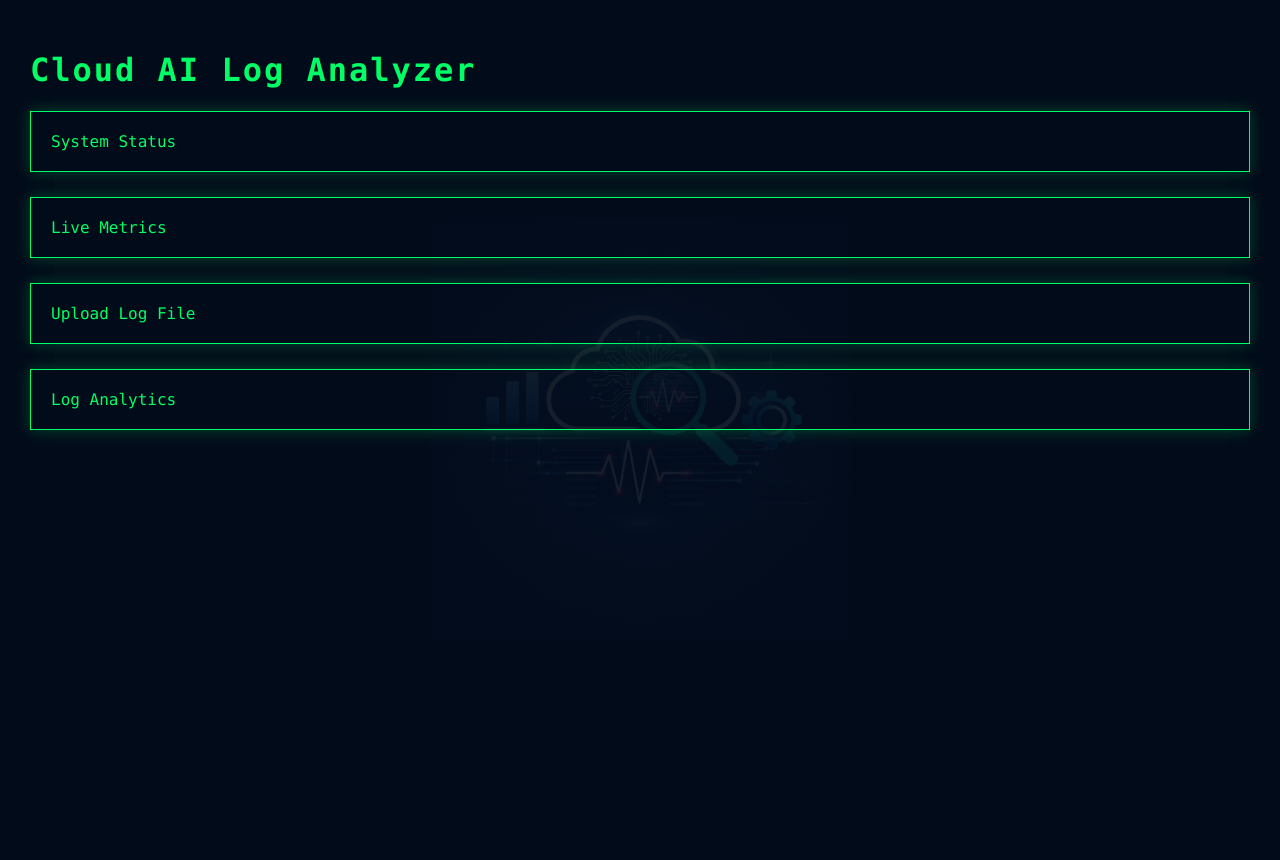
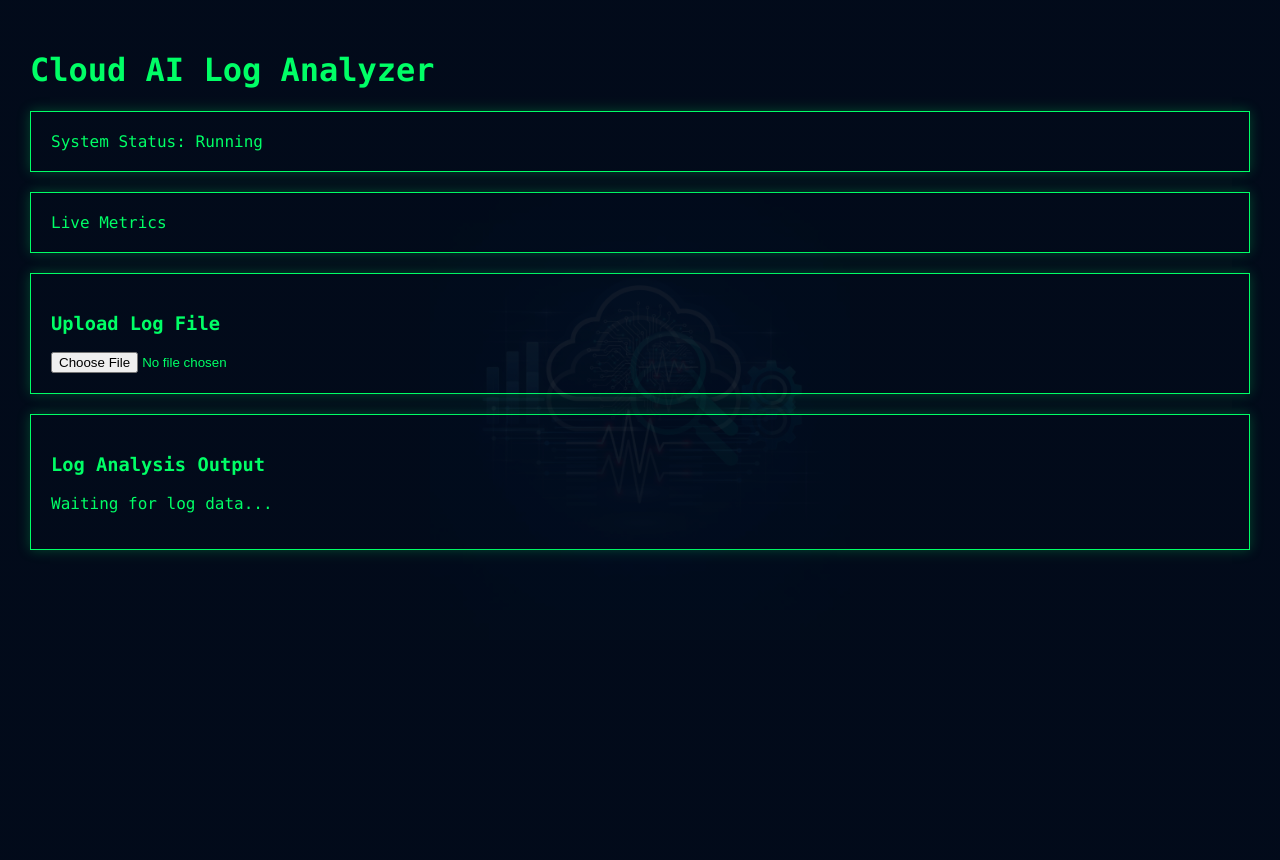
Before and after one commit to Davidson0003/Cloud-Ai-Log-Analyzer, a Flask app: template app/templates/index.html in a window 1280 px wide. Run offline with Flask 3, Linux system fonts and the light colour scheme; the template is opened without the code that fills it, so the values that code supplies are empty.

Commit message:
Update logo splash, loading animation, watermark

```diff
--- a/app/templates/index.html
+++ b/app/templates/index.html
@@ -5,96 +5,116 @@
 <title>Cloud AI Log Analyzer</title>
 
 <style>
-        /* ===== GLOBAL STYLES ===== */
-        body {
-            margin: 0;
-            font-family: Consolas, monospace;
-            background-color: #020b1a;
-            color: #00ff66;
-            overflow: hidden;
+body{
+    margin:0;
+    background:#020b1a;
+    color:#00ff66;
+    font-family:Consolas, monospace;
 }
 
-        /* ===== SPLASH SCREEN ===== */
-        #splash {
-            position: fixed;
-            top: 0;
-            left: 0;
-            width: 100%;
-            height: 100%;
-            background: radial-gradient(circle at center, #03162f, #020b1a);
-            display: flex;
-            align-items: center;
-            justify-content: center;
-            z-index: 9999;
-            animation: fadeOut 1s ease-in-out forwards;
-            animation-delay: 3s;
+/* Splash logo screen */
+#logoScreen{
+    position:fixed;
+    inset:0;
+    background:#020b1a;
+    display:flex;
+    flex-direction:column;
+    justify-content:center;
+    align-items:center;
+    z-index:9999;
 }
 
-        #splash img {
-            width: 220px;
-            opacity: 0;
-            animation: fadeIn 2s ease-in-out forwards;
+/* Logo */
+#logoScreen img{
+    width:220px;
+    opacity:0;
+    animation:fadeIn 2s forwards;
 }
 
-        @keyframes fadeIn {
-            to { opacity: 1; }
+/* Loading spinner */
+.loader{
+    margin-top:25px;
+    width:45px;
+    height:45px;
+    border:4px solid rgba(0,255,102,0.2);
+    border-top:4px solid #00ff66;
+    border-radius:50%;
+    animation:spin 1s linear infinite;
 }
 
-        @keyframes fadeOut {
-            to {
-                opacity: 0;
-                visibility: hidden;
-            }
+@keyframes spin{
+    to{transform:rotate(360deg);}
 }
 
-        /* ===== DASHBOARD ===== */
-        #dashboard {
-            display: none;
-            min-height: 100vh;
-            padding: 30px;
-            background:
-                linear-gradient(rgba(2,11,26,0.92), rgba(2,11,26,0.92)),
-                url("{{ url_for('static', filename='images/logo.jpeg') }}");
-            background-repeat: no-repeat;
-            background-position: center;
-            background-size: 420px;
+@keyframes fadeIn{
+    to{opacity:1;}
 }
 
-        h1 {
-            color: #00ff66;
-            letter-spacing: 2px;
+/* Dashboard */
+#dashboard{
+    display:none;
+    min-height:100vh;
+    padding:30px;
+    background:
+      linear-gradient(rgba(2,11,26,.97), rgba(2,11,26,.97)),
+      url("{{ url_for('static', filename='images/logo.jpeg') }}") center no-repeat;
+    background-size:420px;
 }
 
-        .panel {
-            border: 1px solid #00ff66;
-            padding: 20px;
-            margin-bottom: 25px;
-            box-shadow: 0 0 15px rgba(0,255,102,0.25);
+/* Light watermark */
+#dashboard::before{
+    content:"";
+    position:fixed;
+    inset:0;
+    background:url("{{ url_for('static', filename='images/logo.jpeg') }}") center no-repeat;
+    background-size:420px;
+    opacity:0.05;
+    pointer-events:none;
+}
+
+/* Panels */
+.panel{
+    border:1px solid #00ff66;
+    padding:20px;
+    margin-bottom:20px;
+    box-shadow:0 0 12px rgba(0,255,102,.25);
 }
 </style>
 </head>
+
 <body>
 
-    <!-- SPLASH SCREEN -->
-    <div id="splash">
-        <img src="{{ url_for('static', filename='images/logo.jpeg') }}" alt="Logo">
+<!-- LOGO SPLASH -->
+<div id="logoScreen">
+    <img src="{{ url_for('static', filename='images/logo.jpeg') }}">
+    <div class="loader"></div>
 </div>
 
-    <!-- MAIN DASHBOARD -->
+<!-- DASHBOARD -->
 <div id="dashboard">
+
     <h1>Cloud AI Log Analyzer</h1>
 
-        <div class="panel">System Status</div>
+    <div class="panel">System Status: Running</div>
     <div class="panel">Live Metrics</div>
-        <div class="panel">Upload Log File</div>
-        <div class="panel">Log Analytics</div>
+
+    <div class="panel">
+        <h3>Upload Log File</h3>
+        <input type="file">
     </div>
 
-    <!-- JAVASCRIPT -->
+    <div class="panel">
+        <h3>Log Analysis Output</h3>
+        <p>Waiting for log data...</p>
+    </div>
+
+</div>
+
 <script>
-        setTimeout(() => {
-            document.getElementById("dashboard").style.display = "block";
-        }, 3000);
+setTimeout(()=>{
+    document.getElementById("logoScreen").style.display="none";
+    document.getElementById("dashboard").style.display="block";
+},3000);
 </script>
 
 </body>
```
Lines whose indentation alone changed are shown as unchanged.
